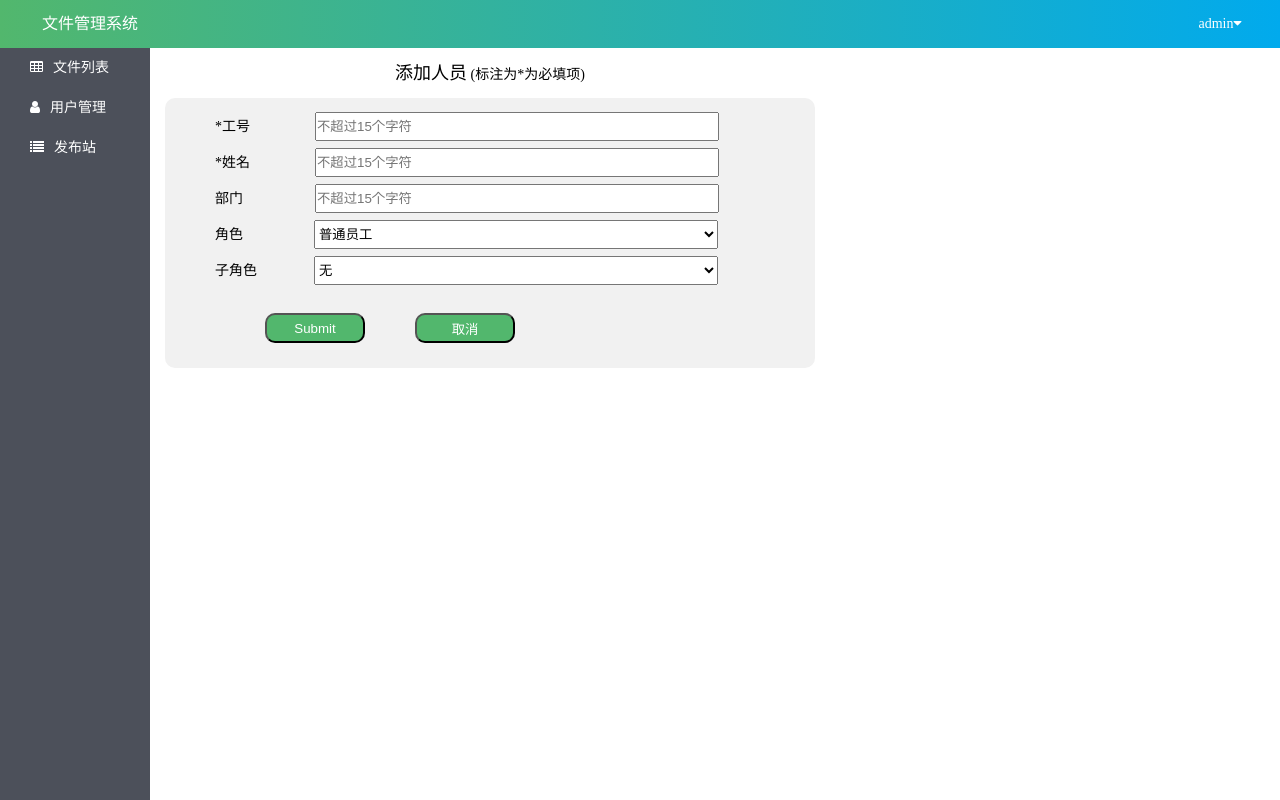
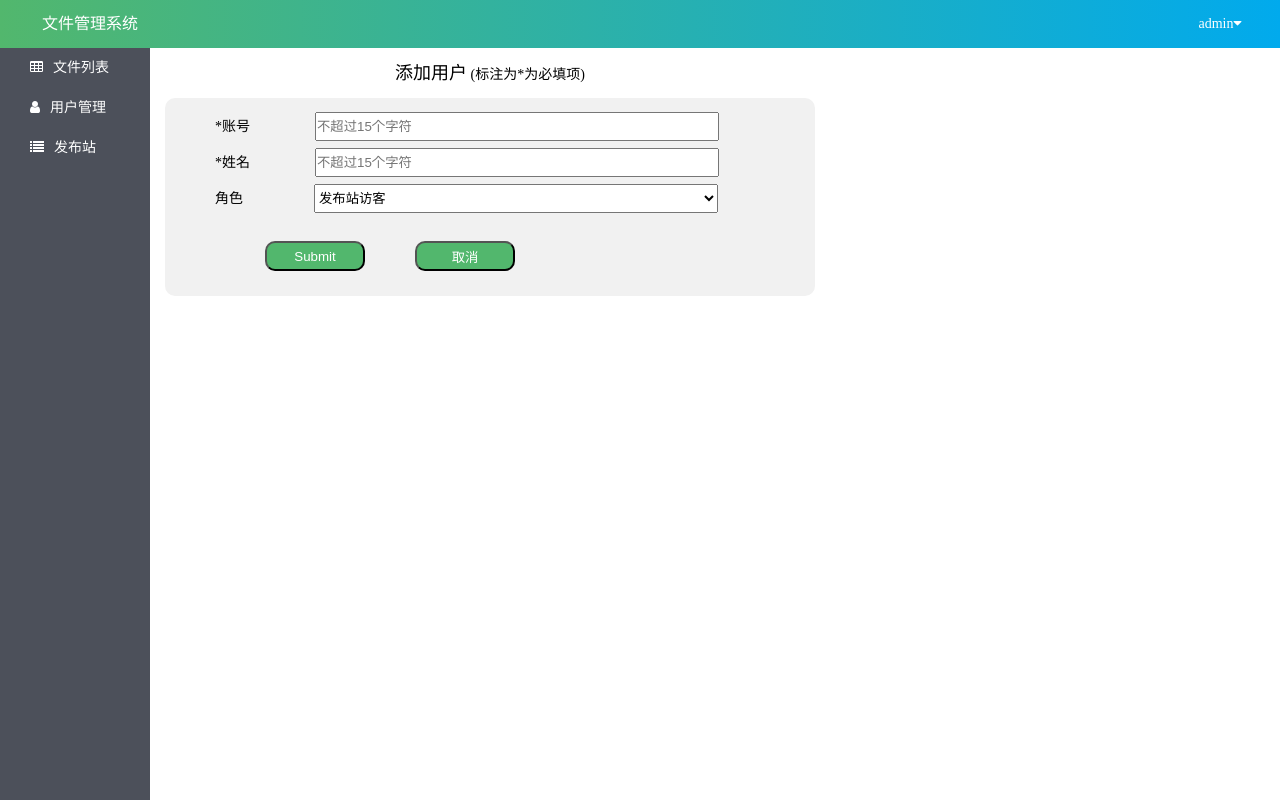
Before and after one commit to Nanhaojie/file, a Django app: page /users/add/ in a window 1280 px wide. Run offline with Django 3.2, Linux system fonts and the light colour scheme; a user stored in the database is signed in; data comes from the database, SQL or seed files in the repository; parts of the project's set-up code (start-up, migrations or seed data) failed here and were passed over; some libraries are stand-ins or nearby versions.

Commit message:
添加账号

```diff
--- a/wjgl-master/apps/users/models.py
+++ b/wjgl-master/apps/users/models.py
@@ -6,10 +6,9 @@ from django.contrib.auth.models import AbstractUser
 
 # 定义用户模型，添加额外的字段
 class UserProfile(AbstractUser):
-    userno = models.CharField(max_length=15, verbose_name='工号')
+    userno = models.CharField(max_length=15, verbose_name='账号')
     department = models.CharField(max_length=15, verbose_name='部门', blank=True)
-    role = models.CharField(max_length=1, choices=(('3', '监察稽核员'), ('2', '系统管理员'),
-                                                   ('1', '普通员工'), ('0', '离职员工')),
+    role = models.CharField(max_length=1, choices=(('2', '系统管理员'), ('1', '发布站访客')),
                             verbose_name='用户角色', default='1')
     sub_role = models.CharField(max_length=1, choices=(('2', '二审员'), ('1', '初审员'), ('0', '')),
                                 verbose_name='子角色', default='0')
--- a/wjgl-master/apps/users/templates/users/user_add.html
+++ b/wjgl-master/apps/users/templates/users/user_add.html
@@ -10,33 +10,20 @@
 
 {% block content %}
     <div class="content">
-        <p class="content-note1">添加人员<span class="content-note2"> (标注为*为必填项)</span></p>
+        <p class="content-note1">添加用户<span class="content-note2"> (标注为*为必填项)</span></p>
         <div style="clear:both"></div>
         <form class="form-table" action="{% url 'users:add' %}" method="post">
             <div class="form-list">
-                <span>*工号</span><input {% if userinfo_form.errors.userno %}class="input-error"{% endif %} type="text" name="userno" placeholder="不超过15个字符"/>
+                <span>*账号</span><input {% if userinfo_form.errors.userno %}class="input-error"{% endif %} type="text" name="userno" placeholder="不超过15个字符"/>
             </div>
             <div class="form-list">
                 <span>*姓名</span><input {% if userinfo_form.errors.username %}class="input-error"{% endif %} type="text" name="username" placeholder="不超过15个字符"/>
             </div>
             <div class="form-list">
-                <span>部门</span><input {% if userinfo_form.errors.department %}class="input-error"{% endif %} type="text" name="department" placeholder="不超过15个字符"/>
-            </div>
-            <div class="form-list">
                 <span>角色</span>
                 <select name="role">
-                    <option value="3">监察稽核员</option>
                     <option value="2">系统管理员</option>
-                    <option value="1" selected>普通员工</option>
-                    <option value="0">离职员工</option>
-                </select>
-            </div>
-            <div class="form-list">
-                <span>子角色</span>
-                <select name="sub_role">
-                    <option value="2">二审员</option>
-                    <option value="1">初审员</option>
-                    <option value="0"  selected>无</option>
+                    <option value="1" selected>发布站访客</option>
                 </select>
             </div>
             {% if msg %}
--- a/wjgl-master/apps/users/views.py
+++ b/wjgl-master/apps/users/views.py
@@ -121,15 +121,12 @@ class UserAddView(LoginRequiredMixin, View):
         if userinfo_form.is_valid():
             userno = request.POST.get('userno').strip()
             username = request.POST.get('username').strip()
-            department = request.POST.get('department').strip()
             role = request.POST.get('role')
-            sub_role = request.POST.get('sub_role')
             user = UserProfile.objects.filter(username=username)
             if user:
                 return render(request, 'users/user_add.html', {'msg': '用户 '+username+' 已存在！'})
             else:
-                new_user = UserProfile(userno=userno, username=username, password=make_password(pwd),
-                                       department=department, role=role, sub_role=sub_role)
+                new_user = UserProfile(userno=userno, username=username, password=make_password(pwd), role=role)
                 new_user.save()
                 return HttpResponseRedirect((reverse('users:list')))
         else:
```
Also changed, not shown: wjgl-master/apps/users/templates/users/user_list.html (+5 -5 lines).
